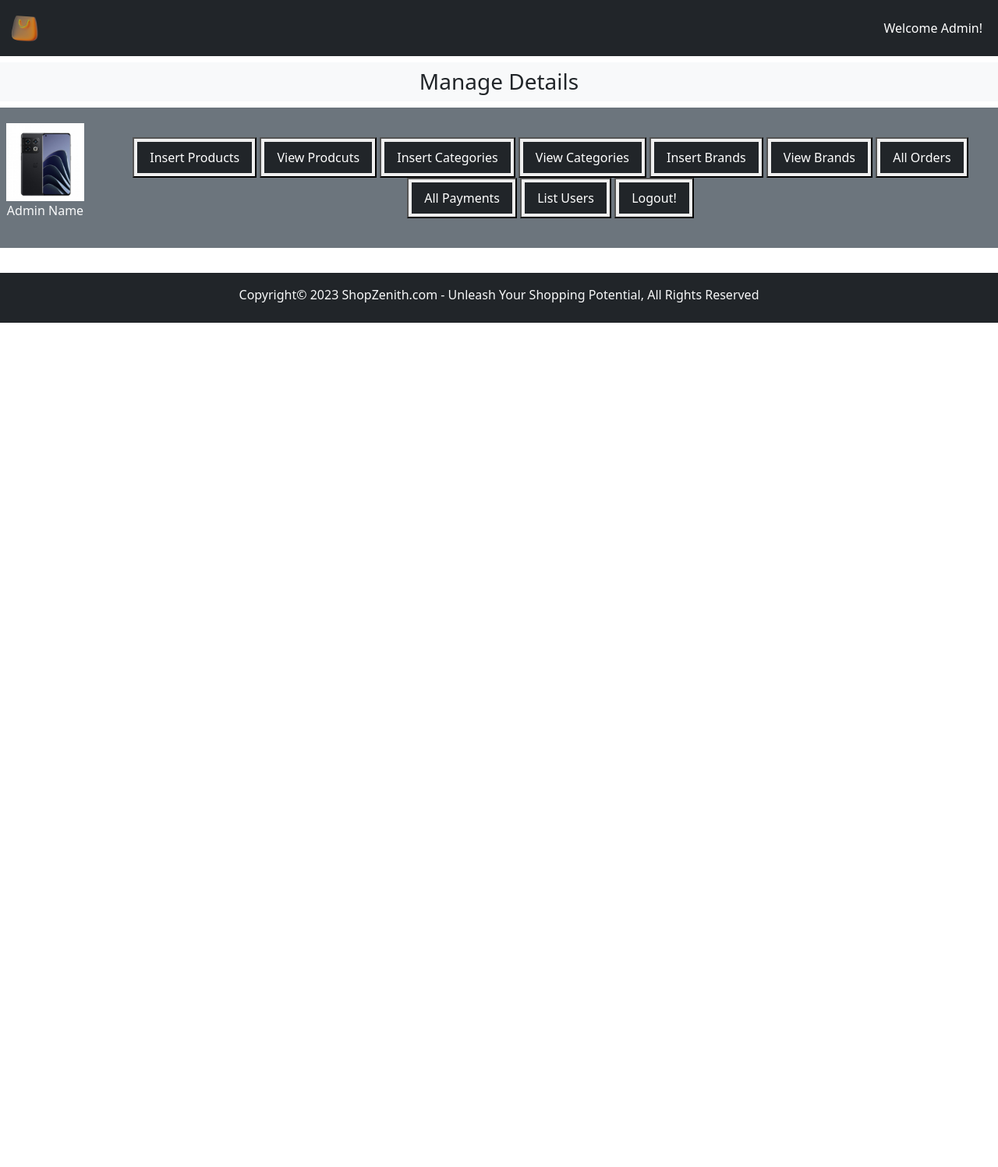
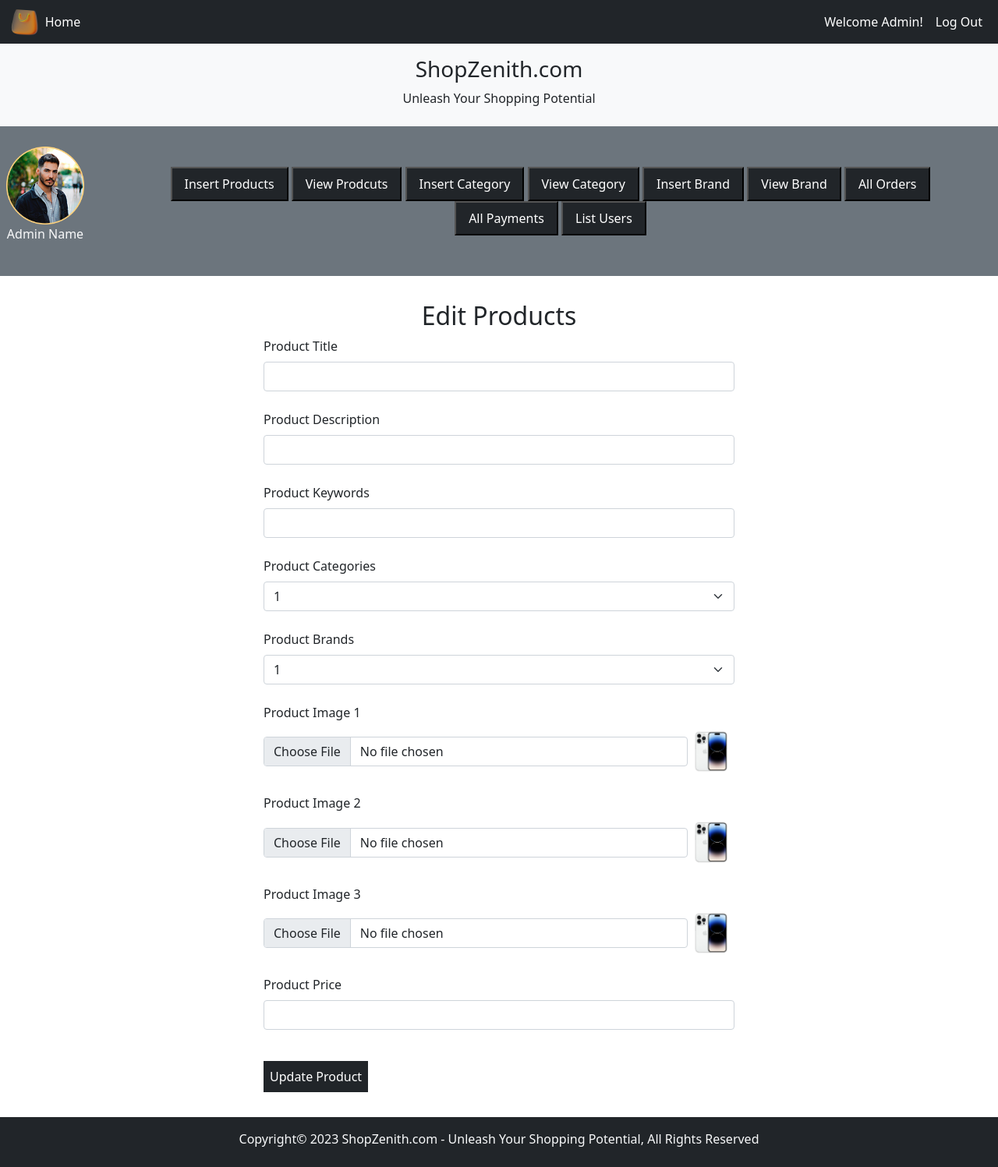
Before and after one commit to anandnbarai/ShopZenith.com_ecomm, a PHP site: page /admin/index.php?edit_products=1 in a window 1280 px wide. Shown: the whole page at 78% size. Before the commit the page ends 414 px from the top, so only its background shows below. Run offline with PHP 8.4, Linux system fonts and the light colour scheme; tables that the repository leaves empty or names only in its code hold one stand-in row (values such as "Sample post"); some libraries are stand-ins or nearby versions.

Commit message:
Add files via upload

```diff
--- /dev/null
+++ b/admin/edit_products.php
@@ -0,0 +1,73 @@
+<?php
+
+if(isset($_GET['edit_products'])){
+    $edit_id = $_GET['edit_products'];
+}
+
+?>
+<div class="continer mt-3">
+    <h2 class="text-center">
+        Edit Products
+    </h2>
+    <form action="" method="post" enctype="multipart/form-data">
+        <div class="form-outline mb-4 w-50 m-auto">
+            <label for="" class="form-label">Product Title</label>
+            <input type="text" id="product_title" name="product_title" class="form-control" required="required">
+        </div>
+        <div class="form-outline mb-4 w-50 m-auto">
+            <label for="" class="form-label">Product Description</label>
+            <input type="text" id="product_description" name="product_description" class="form-control"
+                required="required">
+        </div>
+        <div class="form-outline mb-4 w-50 m-auto">
+            <label for="" class="form-label">Product Keywords</label>
+            <input type="text" id="product_keyword" name="product_keyword" class="form-control" required="required">
+        </div>
+        <div class="form-outline mb-4 w-50 m-auto">
+            <label for="" class="form-label">Product Categories</label>
+            <select name="product_category" class="form-select">
+                <option value="">1</option>
+                <option value="">2</option>
+            </select>
+        </div>
+        <div class="form-outline mb-4 w-50 m-auto">
+            <label for="" class="form-label">Product Brands</label>
+            <select name="product_category" class="form-select">
+                <option value="">1</option>
+                <option value="">2</option>
+            </select>
+        </div>
+        <div class="form-outline mb-4 w-50 m-auto">
+            <label for="" class="form-label">Product Image 1</label>
+            <div class="d-flex">
+                <input type="file" id="product_image" name="product_image1" class="form-control w-90 m-auto"
+                    required="required">
+                <img src="../img/MQ023HN_A.webp" alt="" class="product_image">
+            </div>
+        </div>
+        <div class="form-outline mb-4 w-50 m-auto">
+            <label for="" class="form-label">Product Image 2</label>
+            <div class="d-flex">
+                <input type="file" id="product_image" name="product_image2" class="form-control w-90 m-auto"
+                    required="required">
+                <img src="../img/MQ023HN_A.webp" alt="" class="product_image">
+            </div>
+        </div>
+        <div class="form-outline mb-4 w-50 m-auto">
+            <label for="" class="form-label">Product Image 3</label>
+            <div class="d-flex">
+                <input type="file" id="product_image" name="product_image3" class="form-control w-90 m-auto"
+                    required="required">
+                <img src="../img/MQ023HN_A.webp" alt="" class="product_image">
+            </div>
+        </div>
+        <div class="form-outline mb-4 w-50 m-auto">
+            <label for="" class="form-label">Product Price</label>
+            <input type="text" id="product_price" name="product_price" class="form-control" required="required">
+        </div>
+        <div class="w-50 m-auto">
+            <input type="submit" name="edit_product" value="Update Product"
+                class="bg-dark text-white border-0 p-2 my-3">
+        </div>
+    </form>
+</div>
--- a/admin/in_brand.php
+++ b/admin/in_brand.php
@@ -30,7 +30,7 @@ if (isset($_POST['insert_brand'])) {
             aria-describedby="basic-addon1">
     </div>
     <div class="input-group w-10 mb-2 m-auto">
-        <input type="submit" class="bg-info bordero-0 p-2 my-3" value="Insert Brands" name="insert_brand"
+        <input type="submit" class="bg-dark text-white border-0 p-2 my-3" value="Insert Brands" name="insert_brand"
             aria-label="Username" aria-describedby="basic-addon1">
     </div>
 </form>
--- a/admin/in_cat.php
+++ b/admin/in_cat.php
@@ -30,7 +30,6 @@ if (isset($_POST['insert_cat'])) {
             aria-label="cantegories" aria-describedby="basic-addon1">
     </div>
     <div class="input-group w-10 mb-2 m-auto">
-        <input type="submit" class="bg-info bordero-0 p-2 my-3" value="Insert Cantegories" name="insert_cat"
-            aria-label="Username" aria-describedby="basic-addon1">
+        <input type="submit" class="bg-dark text-white border-0 p-2 my-3" value="Insert Cantegories" name="insert_cat" aria-label="Username" aria-describedby="basic-addon1">
     </div>
 </form>
--- a/admin/index.php
+++ b/admin/index.php
@@ -1,3 +1,9 @@
+<?php
+
+include('../includes/connect.php');
+include('../functions/common_function.php');
+
+?>
 <!DOCTYPE html>
 <html>
 
@@ -33,68 +39,80 @@
             object-fit: contain;
         }
 
-        .footer {
-            position: absolute;
-            bottom: 0;
+        .logo {
+            width: 3%;
+            height: 2%;
+        }
+
+        .product_image {
+            width: 10%;
+            object-fit: contain;
         }
     </style>
 </head>
 
 <body style="overflow-x:hidden">
     <!-- navbar -->
-    <div class="container-fluid p-0">
+    <div class="container-fluid p-0 border-0">
         <!-- First Child -->
-        <nav class="navbar navbar-expand-lg navbar-light bg-dark">
+        <nav class="navbar navbar-expand-lg navbar-dark text-white bg-dark">
             <div class="container-fluid">
                 <img src="../img/Yellow E-commerce Shop Bag Store Logo.png" class="logo">
-                <nav class="navbar navbar-expand-lg">
-                    <ul class="navbar-nav">
-                        <li class="nav-item">
-                            <a href="" class="nav-link text-white">Welcome Admin!</a>
-                        </li>
-                    </ul>
-                </nav>
+                <ul class="navbar-nav me-auto mb-2 mb-lg-0">
+                    <li class="nav-item">
+                        <a class="nav-link text-white" aria-current="page" href="index.php">Home</a>
+                    </li>
+                </ul>
+                <ul class="navbar-nav">
+                    <li class="nav-item">
+                        <a href="" class="nav-link text-white">Welcome Admin!</a>
+                    </li>
+                    <li class='nav-item'>
+                        <a class='nav-link text-white' href='user/logout.php'>Log Out</a>
+                    </li>
+                </ul>
             </div>
         </nav>
 
+        <div class="bg-light p-2">
+            <h3 class="text-center mt-2">ShopZenith.com</h3>
+            <p class="text-center">Unleash Your Shopping Potential </p>
+        </div>
+
         <!-- Second Child -->
-        <div class="bg-light mt-2">
+        <!-- <div class="bg-light mt-2">
             <h3 class="text-center p-2">
                 Manage Details
             </h3>
-        </div>
+        </div> -->
 
         <!-- third child -->
         <div class="row">
-            <div class="col-md-12 bg-secondary p-1 d-flex align-items-center">
+            <div class="col-md-12 bg-secondary p-1 d-flex me-auto align-items-center">
                 <div class="p-3">
-                    <a href="#"><img src="../img/OnePlus-11-Pro-600x600.jpg" class="admin_image"></img></a>
+                    <a href="#"><img src="../img/client-img.png" class="admin_image"></img></a>
                     <p class="text-light text-center">Admin Name</p>
                 </div>
-                <div class="button text-center">
-                    <!-- button*10>a.nav-link.text-light.bg-dark text-white.my-1 -->
-                    <button class="px-1"><a href="in_pro.php" class="nav-link text-dark bg-dark text-white my-1">Insert
+                <div class="button text-center p-5">
+                    <!-- button*10>a.nav-link.text-light.bg-dark text-white. -->
+                    <button class=""><a href="index.php?in_pro" class="nav-link text-dark bg-dark text-white">Insert
                             Products</a></button>
-                    <button class="px-1"><a href="" class="nav-link text-dark bg-dark text-white my-1">View
-                            Prodcuts</a></button>
-                    <button class="px-1"><a href="index.php?in_cat"
-                            class="nav-link text-dark bg-dark text-white my-1">Insert
-                            Categories</a></button>
-                    <button class="px-1"><a href="" class="nav-link text-dark bg-dark text-white my-1">View
-                            Categories</a></button>
-                    <button class="px-1"><a href="index.php?in_brand"
-                            class="nav-link text-dark bg-dark text-white my-1">Insert
-                            Brands</a></button>
-                    <button class="px-1"><a href="" class="nav-link text-dark bg-dark text-white my-1">View
-                            Brands</a></button>
-                    <button class="px-1"><a href="" class="nav-link text-dark bg-dark text-white my-1">All
+                    <button><a href="index.php?view_products" class="nav-link text-dark bg-dark text-white">
+                            View Prodcuts</a></button>
+                    <button><a href="index.php?in_cat" class="nav-link text-dark bg-dark text-white ">
+                            Insert Category</a></button>
+                    <button><a href="" class="nav-link text-dark bg-dark text-white ">
+                            View Category</a></button>
+                    <button><a href="index.php?in_brand" class="nav-link text-dark bg-dark text-white ">
+                            Insert Brand</a></button>
+                    <button><a href="" class="nav-link text-dark bg-dark text-white ">View
+                            Brand</a></button>
+                    <button><a href="" class="nav-link text-dark bg-dark text-white ">All
                             Orders</a></button>
-                    <button class="px-1"><a href="" class="nav-link text-dark bg-dark text-white my-1">All
+                    <button><a href="" class="nav-link text-dark bg-dark text-white ">All
                             Payments</a></button>
-                    <button class="px-1"><a href="" class="nav-link text-dark bg-dark text-white my-1">List
+                    <button><a href="" class="nav-link text-dark bg-dark text-white ">List
                             Users</a></button>
-                    <button class="px-1"><a href=""
-                            class="nav-link text-dark bg-dark text-white my-1">Logout!</a></button>
                 </div>
             </div>
 
@@ -102,6 +120,9 @@
             <div class="container my-3 px-5">
                 <?php
 
+                if (isset($_GET['in_pro'])) {
+                    include('in_pro.php');
+                }
                 if (isset($_GET['in_cat'])) {
                     include('in_cat.php');
                 }
@@ -110,10 +131,13 @@
                     include('in_brand.php');
                 }
 
-                if (isset($_GET['in_pro'])) {
-                    include('in_pro.php');
+                if (isset($_GET['view_products'])) {
+                    include('view_products.php');
                 }
 
+                if (isset($_GET['edit_products'])) {
+                    include('edit_products.php');
+                }
                 ?>
             </div>
 
--- a/user/edit_account.php
+++ b/user/edit_account.php
@@ -71,6 +71,7 @@ if (isset($_GET['edit_account'])) {
         </div>
         <div class="form-outline mb-4 d-flex w-50 m-auto">
             <input type="file" class="form-control m-auto" name="user_image">
+
             <img src="user_images/<?php echo $user_image ?>" class="edit_img">
         </div>
         <div class="form-outline mb-4">
```
Also changed, not shown: admin/in_pro.php (+4 -38 lines), admin/view_products.php (added, +61 -0 lines), index.php (+5 -2 lines), admin/product_images/-original-imagzjhwtfthcmzz.webp (added), admin/product_images/g13-pawv0027in-motorola-original-imagz4rb7zgfjejf.webp (added), admin/product_images/mipb.jpg (added), admin/product_images/strong-rhino-20k-poly-strong-rhino-20k-poly-20000-intex-original-imagqhmbfcfy7hhb.webp (added), user/user_images/about-img.jpg (added), user/user_images/client-img.png (added).
